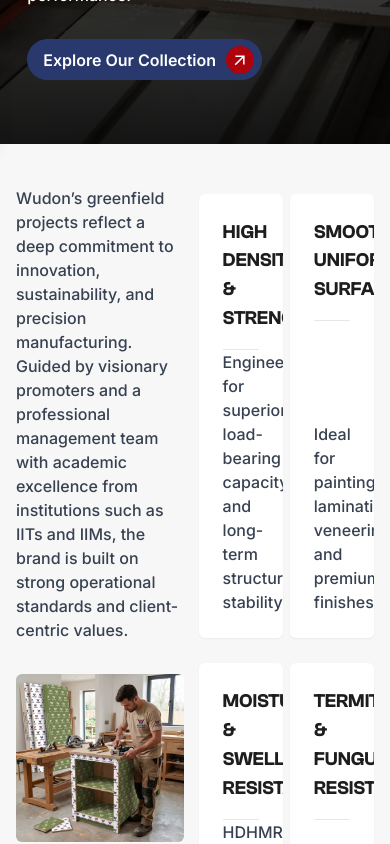
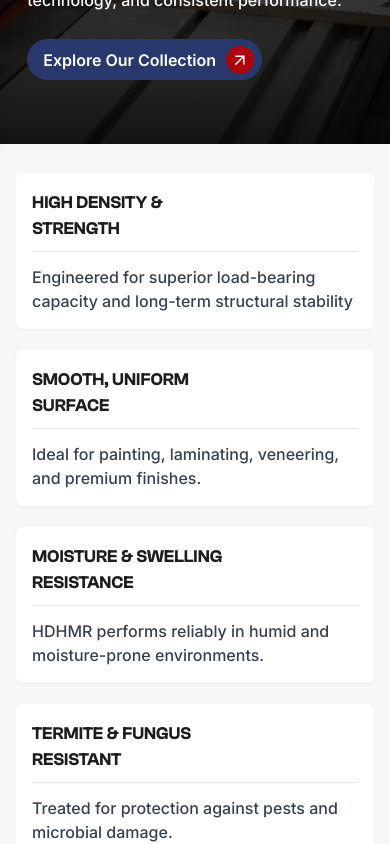
Before and after one commit to josephpal27/altwood, a Next.js app: page /wudon in a window 390 px wide. Shown: the part 700-1544 px from the top of the page. Built offline with nearby package versions, Linux system fonts and the light colour scheme.

Commit message:
Wudon Page Mobile View Added

```diff
--- a/src/components/home/HomeBanner.jsx
+++ b/src/components/home/HomeBanner.jsx
@@ -12,7 +12,7 @@ const HomeBanner = () => {
                     src="/images/banners/home-banner.avif"
                     alt="Home Banner"
                     loading="eager"
-                    className="w-full h-screen object-cover"
+                    className="w-full h-[100dvh] object-cover"
                 />
                 {/* Content */}
                 <div className="
@@ -24,14 +24,14 @@ const HomeBanner = () => {
                         initial="hidden"
                         whileInView="visible"
                         viewport={{ once: true }}
-                        className="text-white text-[2rem] sm:text-[3.5rem] w-max"
+                        className="text-white text-[2rem] lg:text-[3.5rem] w-max"
                     >
                         Leading Plywood <br /> Manufacturers In India
                     </motion.h1>
-                    <p className="text-white w-full sm:w-[50%] mt-[1rem]">
+                    <p className="text-white w-full lg:w-[50%] mt-[1rem]">
                         Our premium plywood and wood panels are crafted with precision to meet the evolving needs of architecture and interior design, offering unmatched strength and durability.
                     </p>
-                    <div className="mt-[1.7rem] sm:mt-[2rem]">
+                    <div className="mt-[1.7rem] lg:mt-[2rem]">
                         <Button label="Explore Our Collection" url="/" />
                     </div>
                 </div>
--- a/src/components/wudon/WudonBanner.jsx
+++ b/src/components/wudon/WudonBanner.jsx
@@ -12,7 +12,7 @@ const WudonBanner = () => {
                     src="/images/banners/wudon-banner.avif"
                     alt="Wudon Banner"
                     loading="eager"
-                    className="w-full h-screen object-cover"
+                    className="w-full h-[100dvh] object-cover"
                 />
                 {/* Content */}
                 <div className="
@@ -24,14 +24,14 @@ const WudonBanner = () => {
                         initial="hidden"
                         whileInView="visible"
                         viewport={{ once: true }}
-                        className="text-white text-[4rem] w-max"
+                        className="text-white text-[2.5rem] lg:text-[4rem] w-max"
                     >
                         Wudon
                     </motion.h1>
-                    <p className="text-white w-[55%] mt-[1rem]">
+                    <p className="text-white w-full lg:w-[55%] mt-[1rem]">
                         Wudon embodies a vision to deliver world-class engineered wood solutions for modern India. From our early beginnings, we rapidly built a strong presence across multiple states, driven by quality, technology, and consistent performance.
                     </p>
-                    <div className="mt-[2rem]">
+                    <div className="mt-[1.7rem] lg:mt-[2rem]">
                         <Button label="Explore Our Collection" url="/" />
                     </div>
                 </div>
--- a/src/components/wudon/WudonHighlights.jsx
+++ b/src/components/wudon/WudonHighlights.jsx
@@ -37,16 +37,16 @@ const WudonHighlights = () => {
     return (
         <>
             <section className="
-                flex justify-between flex-wrap
-                mt-[-1rem]
+                flex justify-between flex-wrap flex-col-reverse lg:flex-row
+                mt-[-2rem] lg:mt-[-1rem]
             ">
 
                 {/* left */}
-                <div className="w-[47%]">
-                    <p className="mt-[1.1rem]">
+                <div className="w-full lg:w-[47%]">
+                    <p className="mt-[2rem] lg:mt-[1.1rem]">
                         Wudon’s greenfield projects reflect a deep commitment to innovation, sustainability, and precision manufacturing. Guided by visionary promoters and a professional management team with academic excellence from institutions such as IITs and IIMs, the brand is built on strong operational standards and client-centric values.
                     </p>
-                    <div className="mt-[2rem]">
+                    <div className="mt-[1.5rem] lg:mt-[2rem]">
                         <GlareImage
                             src="/images/wudon/highlight.avif"
                             alt="Wudon Highlight"
@@ -56,24 +56,24 @@ const WudonHighlights = () => {
                 </div>
 
                 {/* Right */}
-                <div className="w-[49%] flex justify-between flex-wrap">
+                <div className="w-full lg:w-[49%] flex justify-between flex-wrap">
                     {wudonHighlightsData.map((item) => {
                         return (
                             <div key={item.id} className="
-                                w-[48%] bg-white shadow-sm rounded-md flex flex-col justify-between relative overflow-hidden
-                                mt-[1.6rem]
-                                p-[1.5rem]
+                                w-full lg:w-[48%] bg-white shadow-sm rounded-md flex flex-col justify-between relative overflow-hidden
+                                mt-[1.3rem] lg:mt-[1.6rem]
+                                p-[1rem] lg:p-[1.5rem]
                                 group
                             ">
                                 <div className="
-                                    border-b-[1px] border-gray-200 group-hover:border-gray-300 pb-[1rem] relative z-10
+                                    border-b-[1px] border-gray-200 group-hover:border-gray-300 pb-[0.6rem] lg:pb-[1rem] relative z-10
                                 ">
                                     <span className="
-                                        text-[1.2rem]
+                                        text-[1.1rem] lg:text-[1.2rem]
                                         font-clash text-[#1d1d1d] group-hover:text-white font-[600] transition duration-300
                                     " dangerouslySetInnerHTML={{ __html: item.title }} />
                                 </div>
-                                <div className="relative z-10">
+                                <div className="relative z-10 mt-[0.8rem] lg:mt-0">
                                     <p className="group-hover:text-white transition duration-300">
                                         {item.desc}
                                     </p>
--- a/src/components/wudon/WudonProductApplications.jsx
+++ b/src/components/wudon/WudonProductApplications.jsx
@@ -15,8 +15,8 @@ const WudonProductApplications = ({ data }) => {
 
     return (
         <>
-            <section className="p-0 mt-[5rem]">
-                <div className="px-[7%]">
+            <section className="p-0 mt-[2rem] lg:mt-[5rem]">
+                <div className="px-[1rem] lg:px-[7%">
                     <motion.h3
                         variants={headingVariant}
                         initial="hidden"
@@ -28,7 +28,7 @@ const WudonProductApplications = ({ data }) => {
                     </motion.h3>
                 </div>
 
-                <div className="relative overflow-hidden bg-black mt-[2.5rem]">
+                <div className="relative overflow-hidden bg-black mt-[1.7rem] lg:mt-[2.5rem]">
                     {/* Background Image */}
                     <div className="absolute top-0 left-0 w-full h-full z-10">
                         <AnimatePresence mode="sync">
@@ -49,7 +49,7 @@ const WudonProductApplications = ({ data }) => {
 
                     {/* Content */}
                     <div className="
-                        flex justify-between flex-wrap z-20 relative h-[100dvh]
+                        flex justify-between flex-wrap z-20 relative h-[auto] lg:h-[100dvh]
                         bg-gradient-to-t from-black/90 via-black/30 to-transparent
                     ">
                         {data.map((item, index) => {
@@ -57,12 +57,14 @@ const WudonProductApplications = ({ data }) => {
                                 <div
                                     key={index}
                                     className="
-                                    w-[33%] border-[#ededed3c] border-b-[1px] border-r-[1px]
-                                    flex flex-col justify-end text-center p-[2rem]
+                                    w-full lg:w-[33%] border-[#ededed3c] border-b-[1px] border-r-[1px]
+                                    flex flex-col justify-end text-center
+                                    px-[1rem]
+                                    py-[3rem] lg:py-[2rem]
                                 "
                                     onMouseEnter={() => handleHover(item.image)}
                                 >
-                                    <span className="text-white text-[2rem] font-[500] text-clash">
+                                    <span className="text-white text-[1.2rem] lg:text-[2rem] font-[500] text-clash">
                                         {item.title}
                                     </span>
                                 </div>
--- a/src/components/wudon/WudonProductFeatures.jsx
+++ b/src/components/wudon/WudonProductFeatures.jsx
@@ -23,30 +23,30 @@ const WudonProductFeatures = ({ data, reverse }) => {
                         {data.title}
                     </motion.h2>
 
-                    <p className="w-[50%] text-center mt-[1rem]">
+                    <p className="w-full lg:w-[50%] text-center mt-[0.7rem] lg:mt-[1rem]">
                         {data.description}
                     </p>
                 </div>
 
                 {/* Content Row */}
                 <div className={`
-                    flex justify-between flex-wrap mt-[3rem]
+                    flex justify-between flex-wrap flex-col-reverse lg:flex-row mt-[1.6rem] lg:mt-[3rem]
                     ${reverse ? "flex-row-reverse" : ""}
                 `}>
-                    <div className="w-[48%]">
-                        <span className="text-[2rem] font-clash font-[600] text-[#1d1d1d]">
+                    <div className="w-full lg:w-[48%] mt-[1.3rem] lg:mt-0">
+                        <span className="text-[1.4rem] lg:text-[2rem] font-clash font-[600] text-[#1d1d1d]">
                             Key Features :
                         </span>
-                        <div className="mt-[2rem]">
+                        <div className="mt-[1rem] lg:mt-[2rem]">
                             {data.features.map((item) => {
                                 return (
                                     <p key={item.id} className="
                                         flex items-center gap-[0.5rem]
-                                        mb-[1.5rem]
-                                        underline underline-offset-[8px]
+                                        mb-[1rem] lg:mb-[1.5rem]
+                                        underline underline-offset-[5px] lg:underline-offset-[8px]
                                     ">
                                         <GoArrowUpRight className="
-                                            flex-shrink-0 text-[1.2rem]
+                                            flex-shrink-0 text-[1.4rem] lg:text-[1.2rem]
                                         " />
                                         {item.para}
                                     </p>
@@ -54,7 +54,7 @@ const WudonProductFeatures = ({ data, reverse }) => {
                             })}
                         </div>
                     </div>
-                    <div className="w-[48%]">
+                    <div className="w-full lg:w-[48%]">
                         <GlareImage
                             src={data.image}
                             alt={data.title}
```
